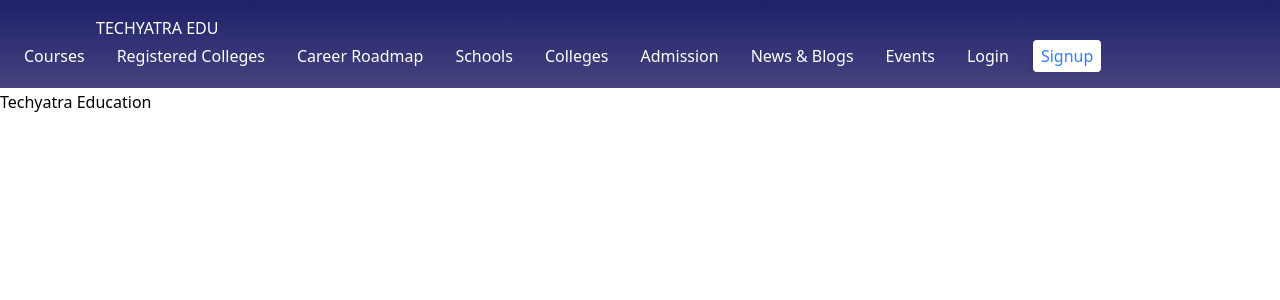
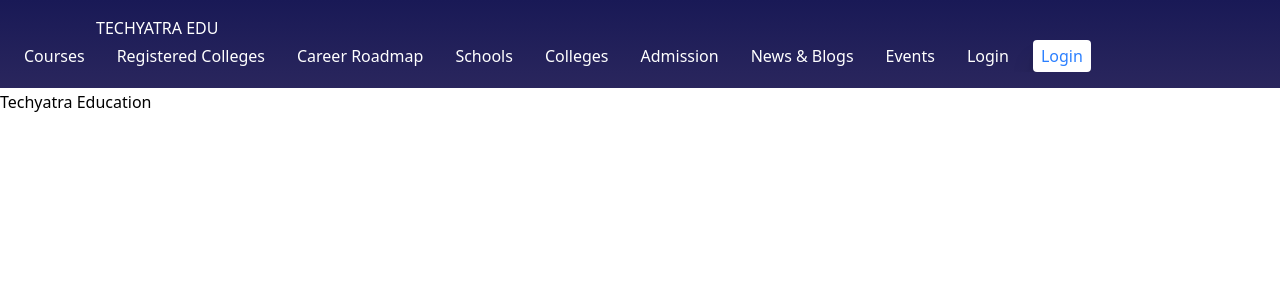
Before and after one commit to techyatra123/techyatraedu, a Next.js app: page / in a window 1280 px wide. Shown: the top 300 px of the page. Built offline with nearby package versions, Linux system fonts and the light colour scheme.

Commit message:
improved navbar

```diff
--- a/src/components/nav.tsx
+++ b/src/components/nav.tsx
@@ -1,7 +1,7 @@
 export default function Navbar() {
   return (
     <nav
-      className="bg-gradient-to-b from-[#20206B] to-[#46427E] text-white p-4 flex flex-wrap  justify-between items-center border-b-2 border-white-900"
+      className="bg-gradient-to-b from-[#191956] to-[#2a265d] text-white p-4 flex flex-wrap  justify-between items-center border-b-2 border-white-900"
     >
       <div className="text-base font-medium mb-2 ml-20 md:mb-0">
         TECHYATRA EDU
@@ -16,7 +16,7 @@ export default function Navbar() {
         <li className="cursor-pointer transition hover:-translate-y-0.5 px-2 py-1 rounded">News & Blogs</li>
         <li className="cursor-pointer transition hover:-translate-y-0.5 px-2 py-1 rounded">Events</li>
         <li className="cursor-pointer transition hover:-translate-y-0.5 px-2 py-1 rounded">Login</li>
-        <li className="cursor-pointer transition  px-2 py-1 rounded bg-white shadow-xl/30 text-blue-500">Signup</li>
+        <li className="cursor-pointer transition  px-2 py-1 rounded bg-white shadow-xl/30 text-blue-500">Login</li>
       </ul>
     </nav>
   );
```
